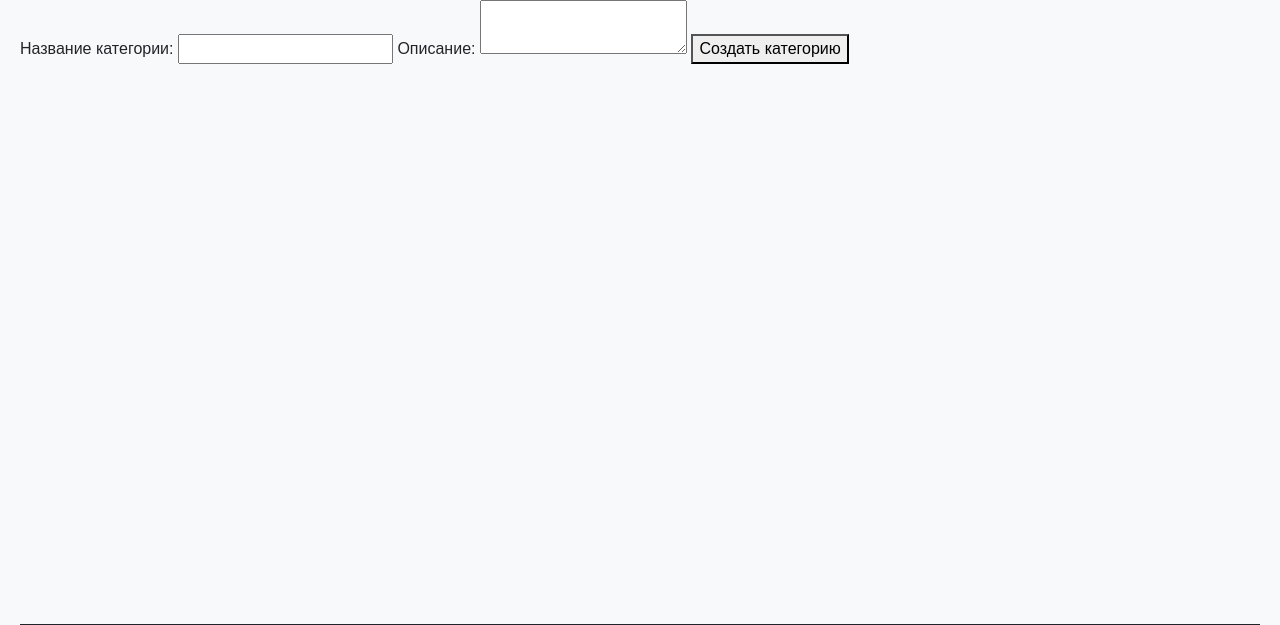
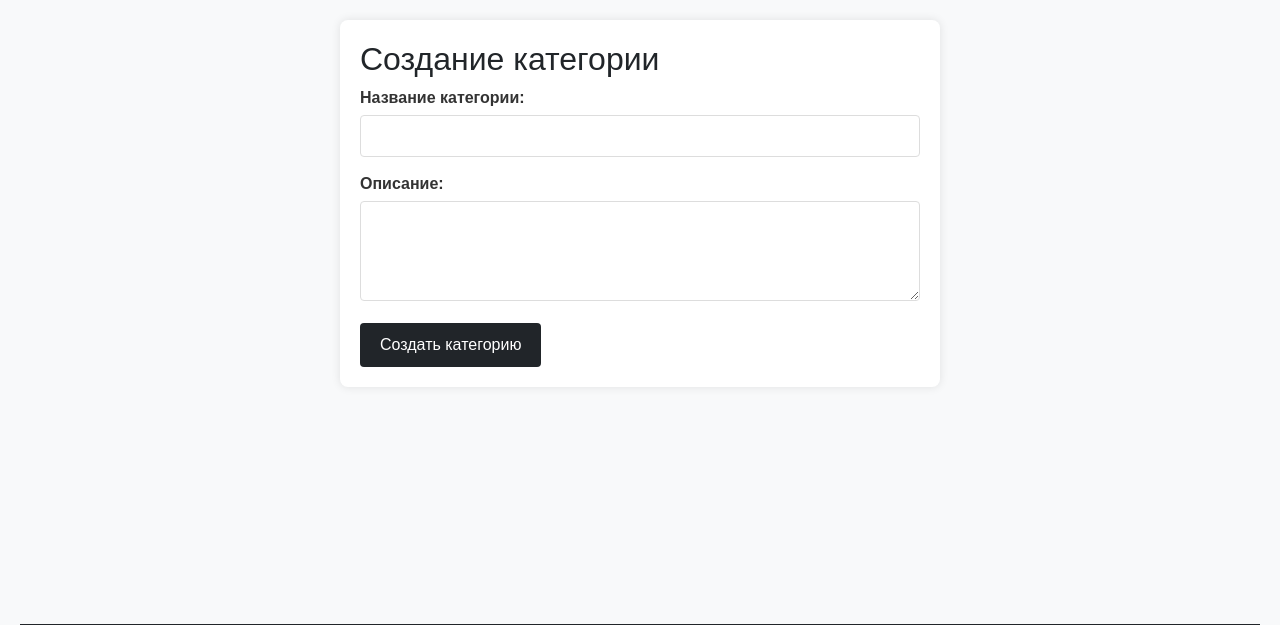
Before and after one commit to VladimirMonin/django_422, a Django app: page /posts/categories/create/ in a window 1280 px wide. Shown: the part 92-717 px from the top of the page. Run offline with Django 5.2, Linux system fonts and the light colour scheme.

Commit message:
lesson_64: собственные стили для формы категорий

```diff
--- a/python_blog/templates/category_create.html
+++ b/python_blog/templates/category_create.html
@@ -3,14 +3,21 @@
 {% block title %}{{ title }}{% endblock %}
 
 {% block content %}
+<div class="form-container">
+    <h2>{{ title }}</h2>
     <form method="POST" action="{{ action_url }}">
         {% csrf_token %}
+        <div class="form-group">
             <label for="name">Название категории:</label>
             <input type="text" id="name" name="name" required value="{{ category.name|default:'' }}">
+        </div>
 
+        <div class="form-group">
             <label for="description">Описание:</label>
             <textarea id="description" name="description">{{ category.description|default:'' }}</textarea>
+        </div>
 
-    <button type="submit">{{ button_text }}</button>
+        <button type="submit" class="form-submit">{{ button_text }}</button>
     </form>
+</div>
 {% endblock %}
--- a/static/css/main.css
+++ b/static/css/main.css
@@ -193,3 +193,54 @@ body {
     border-color: #212529;
     color: #212529;
 }
+
+/* Стили для формы категории */
+/* Стили для формы создания/обновления */
+.form-container {
+    max-width: 600px;
+    margin: 20px auto;
+    padding: 20px;
+    background: #fff;
+    border-radius: 8px;
+    box-shadow: 0 0 10px rgba(0,0,0,0.1);
+}
+
+.form-group {
+    margin-bottom: 15px;
+}
+
+.form-group label {
+    display: block;
+    margin-bottom: 5px;
+    font-weight: bold;
+    color: #333;
+}
+
+.form-group input[type="text"],
+.form-group textarea {
+    width: 100%;
+    padding: 8px;
+    border: 1px solid #ddd;
+    border-radius: 4px;
+    font-size: 16px;
+}
+
+.form-group textarea {
+    min-height: 100px;
+    resize: vertical;
+}
+
+.form-submit {
+    background-color: #212529;
+    color: white;
+    padding: 10px 20px;
+    border: none;
+    border-radius: 4px;
+    cursor: pointer;
+    font-size: 16px;
+    transition: background-color 0.3s;
+}
+
+.form-submit:hover {
+    background-color: #0056b3;
+}
```
Lines whose indentation alone changed are shown as unchanged.
